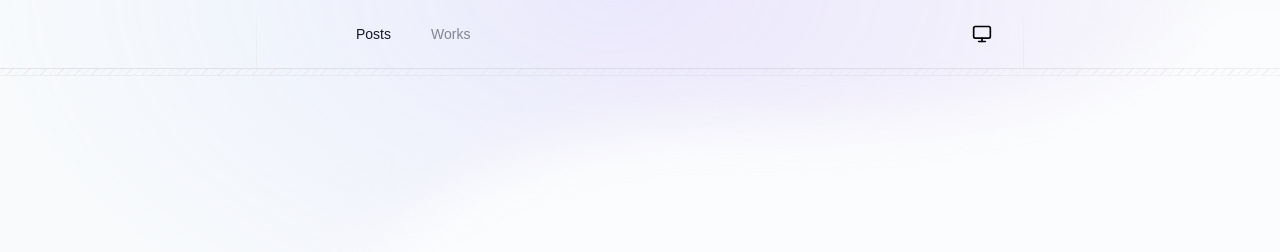
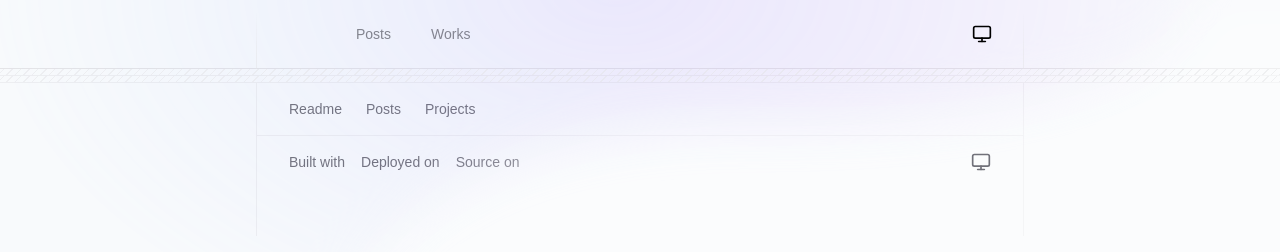
Before and after one commit to tech-qasim/my-minimal-site, an Astro site: page / in a window 1280 px wide. Built offline with nearby package versions, Linux system fonts and the light colour scheme; Astro itself is replaced by a stand-in of ours; a web font is replaced by a local one.

Commit message:
feat:  Add theme switching function and optimize layout components
- Add 'theme. ts' to manage theme status
- Add FooterLink and HeaderLink components to optimize navigation links
- Split 'LINKS' into' HEADER-LINKS' and 'FOOTER-LINKS' to distinguish header and footer links
- Update 'global. css' to add' mutated 'and' mutated format 'color variables
- Optimize the 'ThemeToggle' component and use 'nanostores' to manage theme status

```diff
--- a/package.json
+++ b/package.json
@@ -10,6 +10,7 @@
   },
   "dependencies": {
     "@astrojs/react": "^4.2.1",
+    "@nanostores/react": "^0.8.4",
     "@tailwindcss/typography": "^0.5.16",
     "@tailwindcss/vite": "^4.0.12",
     "@types/react": "^19.0.10",
@@ -18,6 +19,7 @@
     "clsx": "^2.1.1",
     "framer-motion": "^12.5.0",
     "lucide-react": "^0.483.0",
+    "nanostores": "^0.11.4",
     "react": "^19.0.0",
     "react-dom": "^19.0.0",
     "tailwind-merge": "^3.0.2",
--- /dev/null
+++ b/src/components/Footer.astro
@@ -0,0 +1,30 @@
+---
+import { FOOTER_LINKS } from "@consts";
+import SectionDivider from "@components/SectionDivider.tsx";
+import FooterLink from "@components/FooterLink.astro";
+import ThemeToggle from "@components/ThemeToggle.tsx";
+---
+
+<SectionDivider />
+<footer class="flex-none border-x border-border/50 max-w-3xl mx-auto">
+  <div class="py-4">
+    <div class="pb-8">
+      <div class="flex flex-wrap gap-x-6 gap-y-1 text-sm font-medium text-muted-foreground pb-4 px-8 border-b border-border/50">
+        {FOOTER_LINKS.map((link) => <FooterLink href={link.url}>{link.name}</FooterLink>)}
+      </div>
+      <div class="text-sm text-muted-foreground px-8 py-4">
+        <div class="items-center flex flex-wrap gap-4">
+          <a href="https://nextjs.org" target="_blank" rel="nofollow" class="items-center flex gap-1 dark:hover:text-white"> Built with </a>
+          <a href="https://www.vercel.com" target="_blank" rel="nofollow" class="items-center flex gap-1 dark:hover:text-white">
+            Deployed on
+          </a>
+          <a href="https://github.com/needim/ned.im" target="_blank" rel="nofollow" class="items-center flex gap-1 dark:hover:text-white">
+            Source on
+          </a>
+          <div class="grow"></div>
+          <ThemeToggle client:load />
+        </div>
+      </div>
+    </div>
+  </div>
+</footer>
--- /dev/null
+++ b/src/components/FooterLink.astro
@@ -0,0 +1,15 @@
+---
+import { cn } from "@lib/utils";
+
+type Props = {
+  href: string;
+  class?: string;
+  [key: string]: any;
+};
+
+const { href, class: className, ...props }: Props = Astro.props;
+---
+
+<a href={href} class={cn("transition text-muted-foreground  hover:text-zinc-900 dark:hover:text-white", className)} {...props}>
+  <slot />
+</a>
--- a/src/components/Header.astro
+++ b/src/components/Header.astro
@@ -1,8 +1,8 @@
 ---
-import { LINKS } from "@consts";
+import { HEADER_LINKS } from "@consts";
+import ThemeToggle from "@components/ThemeToggle.tsx";
+import HeaderLink from "@components/HeaderLink.astro";
 import HeaderGradient from "@components/HeaderGradient.tsx";
-import Link from "@components/Link.astro";
-import ThemeToggle from "@components/ThemeToggle.tsx";
 import SectionDivider from "@components/SectionDivider.tsx";
 ---
 
@@ -17,10 +17,10 @@ import SectionDivider from "@components/SectionDivider.tsx";
       </a>
       <div class="flex gap-2 sm:flex">
         {
-          LINKS.map((link) => (
-            <Link href={link.url} background>
+          HEADER_LINKS.map((link) => (
+            <HeaderLink href={link.url} background>
               {link.name}
-            </Link>
+            </HeaderLink>
           ))
         }
       </div>
@@ -32,10 +32,8 @@ import SectionDivider from "@components/SectionDivider.tsx";
 </header>
 <div class="relative max-w-3xl mx-auto pointer-events-none">
   <div aria-hidden="true" class="absolute inset-x-0 -top-14 bottom-0 mx-auto max-w-3xl">
-    <div class="to-(--color-border)/50 absolute bottom-0 left-0 top-0 w-px bg-gradient-to-b from-transparent to-75%">
-    </div>
-    <div class="to-(--color-border)/50 absolute bottom-0 right-0 top-0 w-px bg-gradient-to-b from-transparent to-75%">
-    </div>
+    <div class="to-(--color-border)/50 absolute bottom-0 left-0 top-0 w-px bg-gradient-to-b from-transparent to-75%"></div>
+    <div class="to-(--color-border)/50 absolute bottom-0 right-0 top-0 w-px bg-gradient-to-b from-transparent to-75%"></div>
   </div>
 </div>
 <SectionDivider />
--- a/src/components/ThemeToggle.tsx
+++ b/src/components/ThemeToggle.tsx
@@ -1,6 +1,8 @@
 import { useEffect, useState } from "react";
 import { Sun, Moon, Monitor } from "lucide-react";
 import { motion, useAnimation } from "framer-motion";
+import { useStore } from "@nanostores/react";
+import { themeStore } from "@stores/theme";
 
 const iconVariants = {
   visible: {
@@ -17,7 +19,7 @@ const iconVariants = {
 
 const ThemeToggle = () => {
   const [mounted, setMounted] = useState(false);
-  const [theme, setTheme] = useState<"light" | "dark" | "system">("system");
+  const theme = useStore(themeStore);
   const controlsSun = useAnimation();
   const controlsMoon = useAnimation();
   const controlsSystem = useAnimation();
@@ -25,13 +27,12 @@ const ThemeToggle = () => {
   useEffect(() => {
     setMounted(true);
     const savedTheme = localStorage.getItem("theme") as "light" | "dark" | "system";
-    setTheme(savedTheme || "system");
+    themeStore.set(savedTheme || "system");
   }, []);
 
   const applyTheme = (newTheme: string) => {
     const root = document.documentElement;
-    const isDark =
-      newTheme === "dark" || (newTheme === "system" && window.matchMedia("(prefers-color-scheme: dark)").matches);
+    const isDark = newTheme === "dark" || (newTheme === "system" && window.matchMedia("(prefers-color-scheme: dark)").matches);
     root.classList.toggle("dark", isDark);
   };
 
@@ -60,20 +61,12 @@ const ThemeToggle = () => {
       dark: "system",
       system: "light",
     };
-    setTheme(themeMap[theme] as "light" | "dark" | "system");
+    themeStore.set(themeMap[theme] as "light" | "dark" | "system");
   };
 
   return (
-    <button
-      onClick={handleClick}
-      className="relative size-5 flex items-center justify-center cursor-pointer"
-      aria-label="切换主题"
-    >
-      <motion.div
-        whileHover={{ scale: 1.05 }}
-        whileTap={{ scale: 0.9 }}
-        className="relative size-5 flex items-center justify-center"
-      >
+    <button onClick={handleClick} className="relative size-5 flex items-center justify-center cursor-pointer" aria-label="切换主题">
+      <motion.div whileHover={{ scale: 1.05 }} whileTap={{ scale: 0.9 }} className="relative size-5 flex items-center justify-center">
         <motion.div
           className="absolute inset-0"
           variants={iconVariants}
--- a/src/consts.ts
+++ b/src/consts.ts
@@ -13,13 +13,28 @@ export const SITE: Site = {
   description: "Astro Dk2 is a blog theme built with Astro.js and Dnzzk2.",
 };
 
-export const LINKS: Link[] = [
+export const HEADER_LINKS: Link[] = [
   {
     name: "Posts",
-    url: "/",
+    url: "/posts",
   },
   {
     name: "Works",
     url: "/works",
   },
 ];
+
+export const FOOTER_LINKS: Link[] = [
+  {
+    name: "Readme",
+    url: "/",
+  },
+  {
+    name: "Posts",
+    url: "/posts",
+  },
+  {
+    name: "Projects",
+    url: "/projects",
+  },
+];
--- a/src/layouts/Layout.astro
+++ b/src/layouts/Layout.astro
@@ -3,6 +3,7 @@ import "@styles/global.css";
 import { SITE } from "@consts";
 import Head from "@components/Head.astro";
 import Header from "@components/Header.astro";
+import Footer from "@components/Footer.astro";
 
 type Props = {
   title: string;
@@ -23,6 +24,7 @@ const { title, description, image }: Props = Astro.props;
     <main>
       <slot />
     </main>
+    <Footer />
     <div class="pointer-events-none bg-white dark:bg-black fixed bottom-0 left-0 h-28 [mask-image:linear-gradient(transparent,#000000)] w-full" />
   </body>
 </html>
--- /dev/null
+++ b/src/stores/theme.ts
@@ -0,0 +1,3 @@
+import { atom } from "nanostores";
+
+export const themeStore = atom<"light" | "dark" | "system">("system");
--- a/src/styles/global.css
+++ b/src/styles/global.css
@@ -11,6 +11,9 @@
 
   --color-accent: hsl(var(--accent));
   --color-accent-foreground: hsl(var(--accent-foreground));
+
+  --color-muted: hsl(var(--muted));
+  --color-muted-foreground: hsl(var(--muted-foreground));
 }
 
 @layer base {
@@ -21,6 +24,9 @@
     --accent: 240 4.8% 95.9%;
     --accent-foreground: 240 5.9% 10%;
 
+    --muted: 240 4.8% 95.9%;
+    --muted-foreground: 240 3.8% 46.1%;
+
     --border: 240 5.9% 90%;
   }
 
@@ -30,6 +36,9 @@
 
     --accent: 240 3.7% 15.9%;
     --accent-foreground: 0 0% 98%;
+
+    --muted: 240 3.7% 15.9%;
+    --muted-foreground: 240 5% 64.9%;
 
     --border: 240 3.7% 15.9%;
   }
```
Also changed, not shown: pnpm-lock.yaml, src/components/HeaderLink.astro (renamed from src/components/Link.astro).
